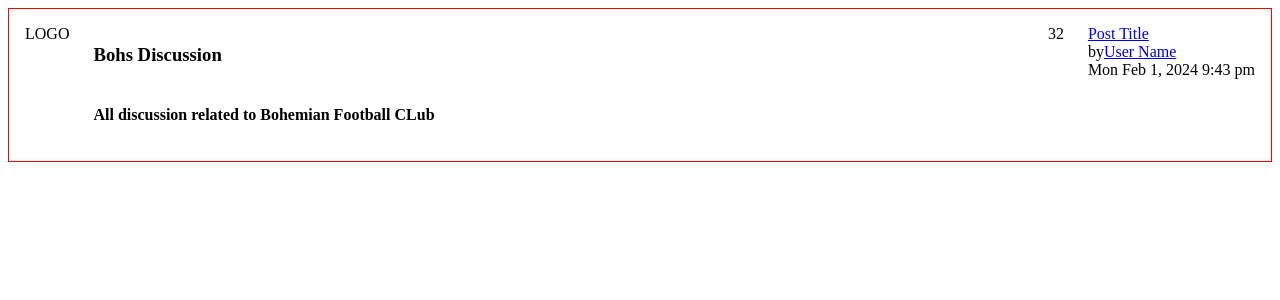
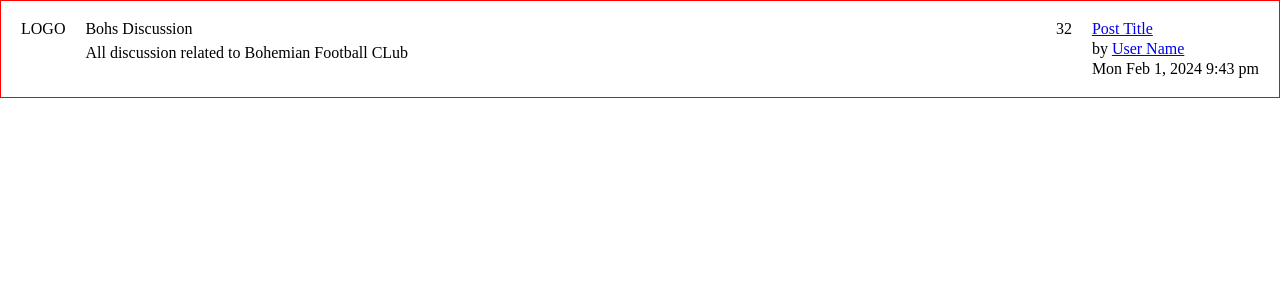
Before and after one commit to llleeeaaannn/bohsboard, a React (Vite) app: page / in a window 1280 px wide. Shown: the top 300 px of the page. Built offline with nearby package versions, Linux system fonts and the light colour scheme.

Commit message:
Fixed reset and added forumcard styling

```diff
--- a/src/App.jsx
+++ b/src/App.jsx
@@ -1,6 +1,7 @@
 import React, { useState } from 'react';
 import { Route, Routes } from 'react-router-dom';
 import Forum from './components/forum/forum.jsx';
+import './styles/app.css';
 
 export const AppContext = React.createContext();
 
--- a/src/components/forum/forumcard.jsx
+++ b/src/components/forum/forumcard.jsx
@@ -21,7 +21,7 @@
 
       <div className={styles.lastpost}>
         <Link to="/">Post Title</Link>
-        <div><span>by</span><Link to="/">User Name</Link></div>
+        <div><span>by </span><Link to="/">User Name</Link></div>
         <span>Mon Feb 1, 2024 9:43 pm</span>
       </div>
 
--- a/src/styles/forum.module.css
+++ b/src/styles/forum.module.css
@@ -6,9 +6,9 @@
   flex-direction: row;
   align-content: center;
   justify-content: center;
-  grid-gap: 1.5rem;
+  grid-gap: 1.25rem;
   border: 1px solid red;
-  padding: 1rem;
+  padding: 1.25rem;
 }
 
 .logo,
@@ -22,12 +22,16 @@
 .lastpost {
   display: flex;
   flex-direction: column;
-  justify-content: flex-start;
-  align-items: flex-start;
-  align-content: flex-start;
 }
-
 
 .postcount {
   margin-left: auto;
 }
+
+.title {
+  gap: 0.5rem;
+}
+
+.lastpost {
+  gap: 0.25rem;
+}
```
Also changed, not shown: src/styles/app.css (+7 -0 lines).
